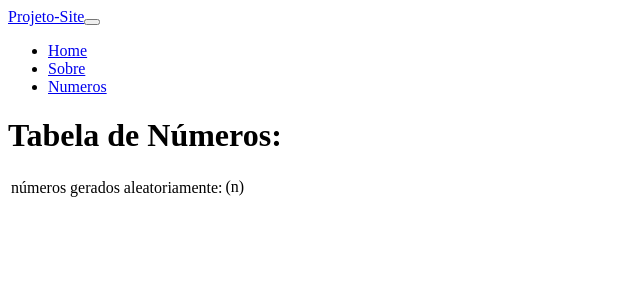
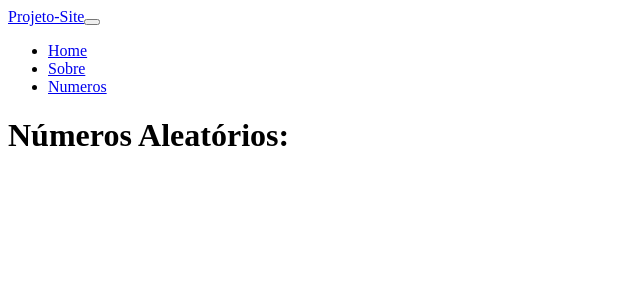
Before and after one commit to RosangelaSSBorges/angular-projetosite, an Angular app: page /numeros in a window 1280 px wide. Shown: the top 300 px of the page, without its empty margins (0-640 px from the left). Built offline with nearby package versions, Linux system fonts and the light colour scheme.

Commit message:
3 files modified

```diff
--- a/src/app/navbar/navbar.component.ts
+++ b/src/app/navbar/navbar.component.ts
@@ -8,7 +8,9 @@ import { Component, OnInit, Input } from '@angular/core';
 export class NavbarComponent implements OnInit {
   @Input() name: string;
 
-  constructor() {}
+  constructor() {
+
+  }
 
   ngOnInit() {}
 }
--- a/src/app/numeros/numeros.component.html
+++ b/src/app/numeros/numeros.component.html
@@ -1,12 +1,13 @@
 <div class="container-fluid">
 
-<h1>Tabela de Números:</h1>
+<h1>Números Aleatórios:</h1>
 
 <table>
-<tr>
-  <td>números gerados aleatoriamente:</td>
-  <div>(n)</div>
-  </tr>
+<tr
+ *ngFor="let item of getNumerosComponent (); index as i">
+/tr>
+  <div>(item)</div>
+</tr>
 </table>
 
 </div>
--- a/src/app/numeros/numeros.component.ts
+++ b/src/app/numeros/numeros.component.ts
@@ -1,5 +1,5 @@
 import { newArray } from '@angular/compiler/src/util';
-import { Component, OnInit } from '@angular/core';
+import { Component, OnInit, Input } from '@angular/core';
 
 @Component({
   selector: 'app-numeros',
@@ -7,15 +7,22 @@ import { Component, OnInit } from '@angular/core';
   styleUrls: ['./numeros.component.css']
 })
 export class NumerosComponent implements OnInit {
-  n =  100 * Math.random();
+  @Input() n: number;
 
 
-  constructor() {
+  constructor() {}
+  ngOnInit() {}
+
+    getNumerosComponent(){
+    let list: number[] = [];
+    for (let i = 1; i <= this.n; i++) {
+      list.push(10 * Math.random());
+    }
+    return list;
 
 
   }
 
-  ngOnInit() {
-  }
+
 
 }
```
